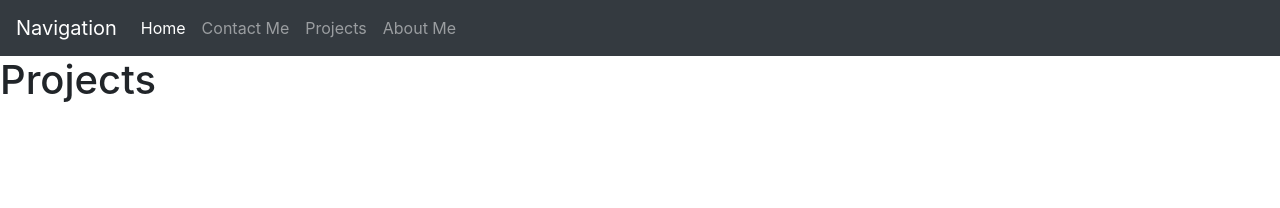
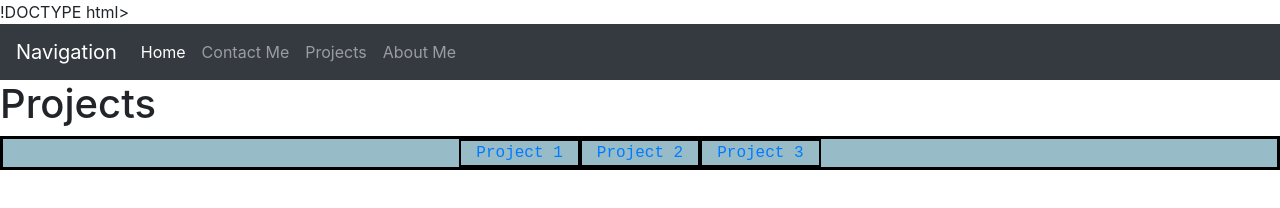
Before and after one commit to EDPS6560CamdenRobinson/EDPS6560_Camden_Robinson, a plain HTML site: page Professional Portfolio/projects.html in a window 1280 px wide. Drawn offline with nearby package versions, Linux system fonts and the light colour scheme.

Commit message:
projects.html

```diff
--- a/Professional Portfolio/projects.html
+++ b/Professional Portfolio/projects.html
@@ -1,4 +1,4 @@
-<!DOCTYPE html>
+!DOCTYPE html>
 <html lang="en">
   <head><link rel="stylesheet" href="https://cdn.jsdelivr.net/npm/bootstrap@4.4.1/dist/css/bootstrap.min.css" integrity="sha384-Vkoo8x4CGsO3+Hhxv8T/Q5PaXtkKtu6ug5TOeNV6gBiFeWPGFN9MuhOf23Q9Ifjh" crossorigin="anonymous">
   </head>
@@ -26,7 +26,41 @@
       </div>
     </nav>
   </head>
+
+    <h1>Projects</h1>
+
   <body>
-    <h1>Projects</h1>
-  </body>
+    <div class="container-fluid">
+      <style>
+      .container-fluid {
+        background-color: rgb(152, 187, 200); border:  3px solid black ;
+        display: flex;
+        flex-direction: column;
+        align-items: center;
+      }
+      .row{
+        font-family: 'Courier New', Courier, monospace;
+
+      }
+      .col-lg{
+        border:  2px solid black
+
+      }
+    </style>
+      <div class="row">
+        <div class="col-lg">
+          <a href="">Project 1</a>
+        </div>
+        <div class="col-lg">
+          <a href="">Project 2
+        </div>
+        <div class="col-lg">
+          <a href="">Project 3</a>
+        </div>
+      </div>
+    </div>
+      </body>
+      </div>
+    </div>
+  </div>
 </html>
```
